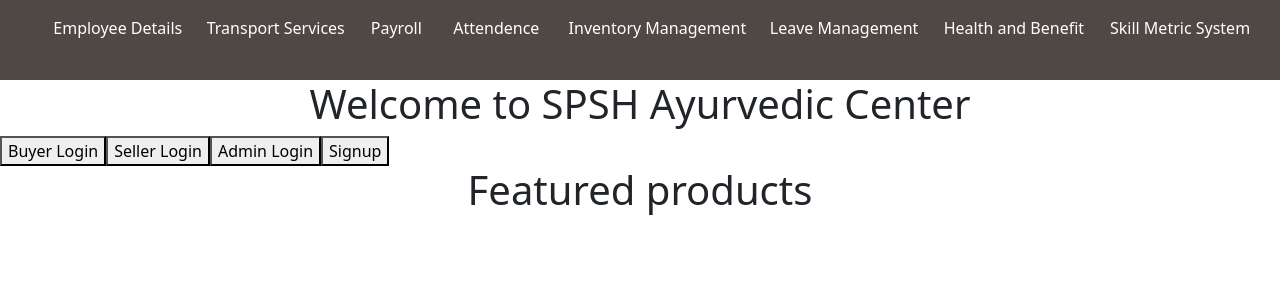
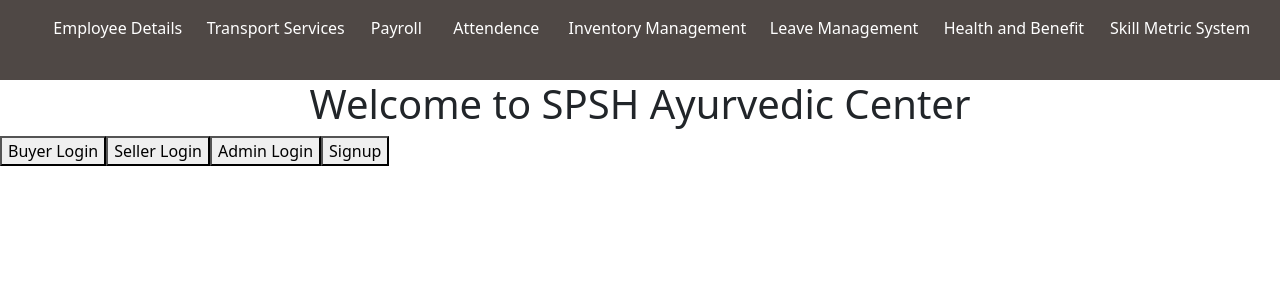
Before and after one commit to PoornaSenadheera100/SPSH-Ayurvedic-Center, a React (Create React App) app in the folder frontend/: page / in a window 1280 px wide. Shown: the top 300 px of the page. Built offline with nearby package versions, Linux system fonts and the light colour scheme.

Commit message:
commit welcome.js

```diff
--- a/frontend/src/components/Welcome.js
+++ b/frontend/src/components/Welcome.js
@@ -6,10 +6,6 @@ export default function Welcome(){
             <a href="/sellerlogin"><button>Seller Login</button></a>
             <a href="/adminlogin"><button>Admin Login</button></a>
             <a href="/buyersignup"><button>Signup</button></a>
-
-            <br></br>
-            <center><h1>Featured products</h1></center>
-
         </div>
     )
 }
```
